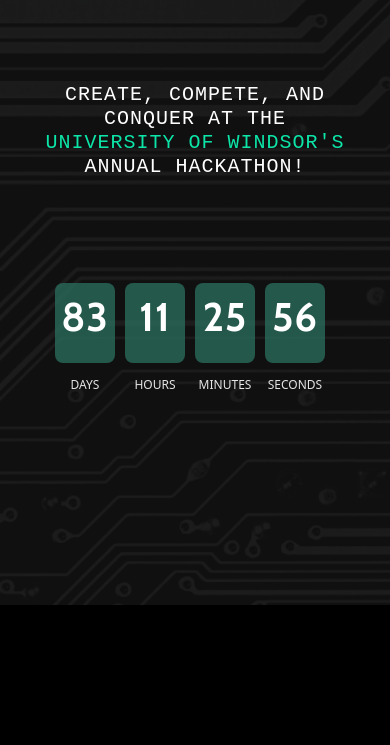
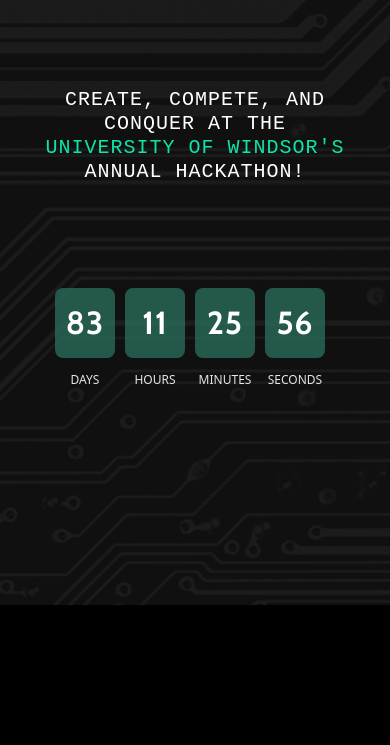
Before and after one commit to winhacks/2025-website, a plain HTML site: page index.html in a window 390 px wide. Shown: the part 639-1384 px from the top of the page. Drawn offline with nearby package versions, Linux system fonts and the light colour scheme; files whose address does not match are found by name; a web font is replaced by a local one.

Commit message:
update timers

```diff
--- a/index.html
+++ b/index.html
@@ -133,6 +133,7 @@
                                 display: flex;
                                 flex-direction: column;
                                 align-items: center;
+                                justify-content: center;
                             }
 
                             .time small {
@@ -146,7 +147,7 @@
                             /* Mobile responsiveness */
                             @media (max-width: 576px) {
                                 h1 {
-                                    font-size: 40px;
+                                    font-size: 32px;
                                 }
 
                                 h3 {
@@ -160,6 +161,7 @@
                                 }
 
                                 .count {
+                                    height: 70px;
                                     width: 60px;
                                     padding: 10px 20px;
                                 }
```
